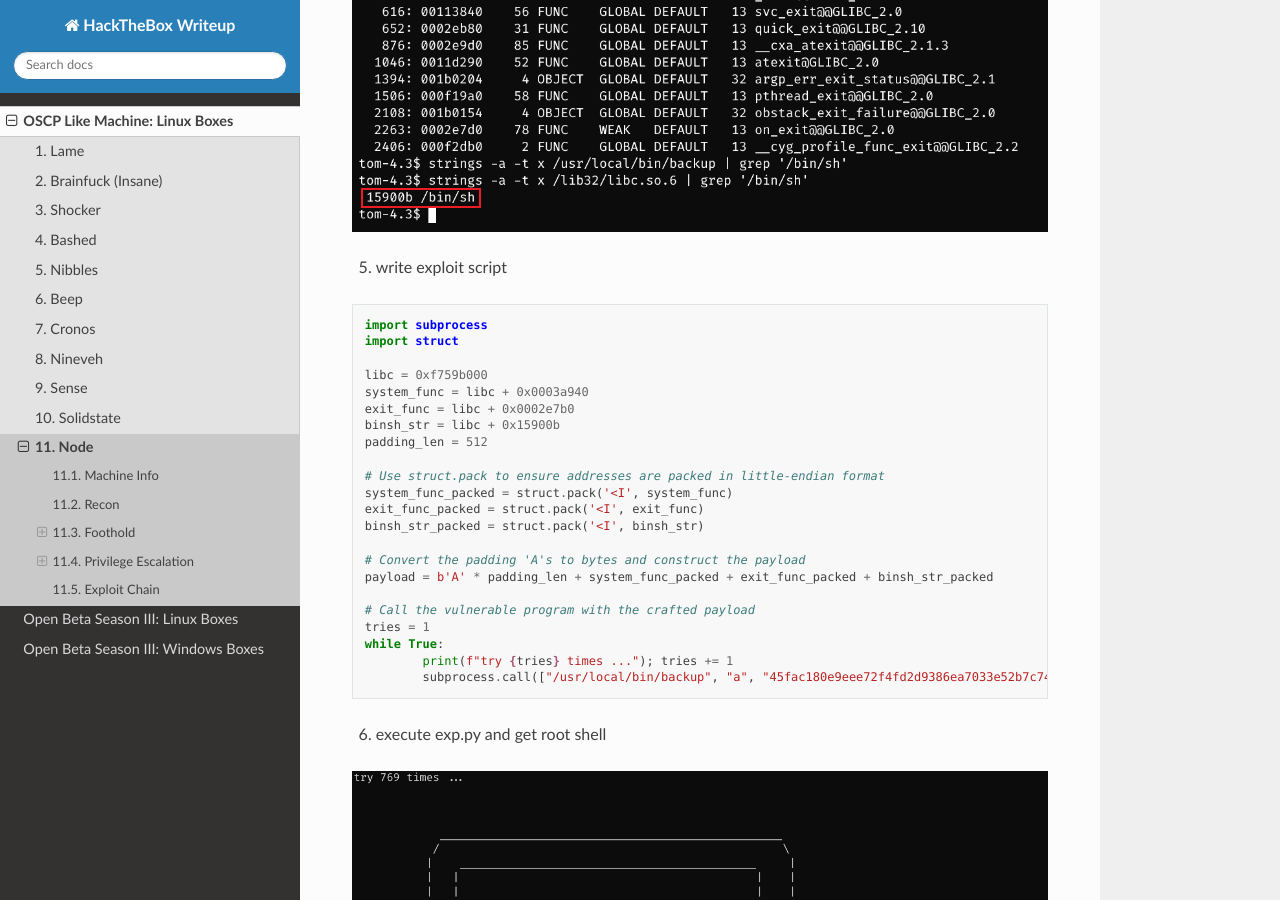
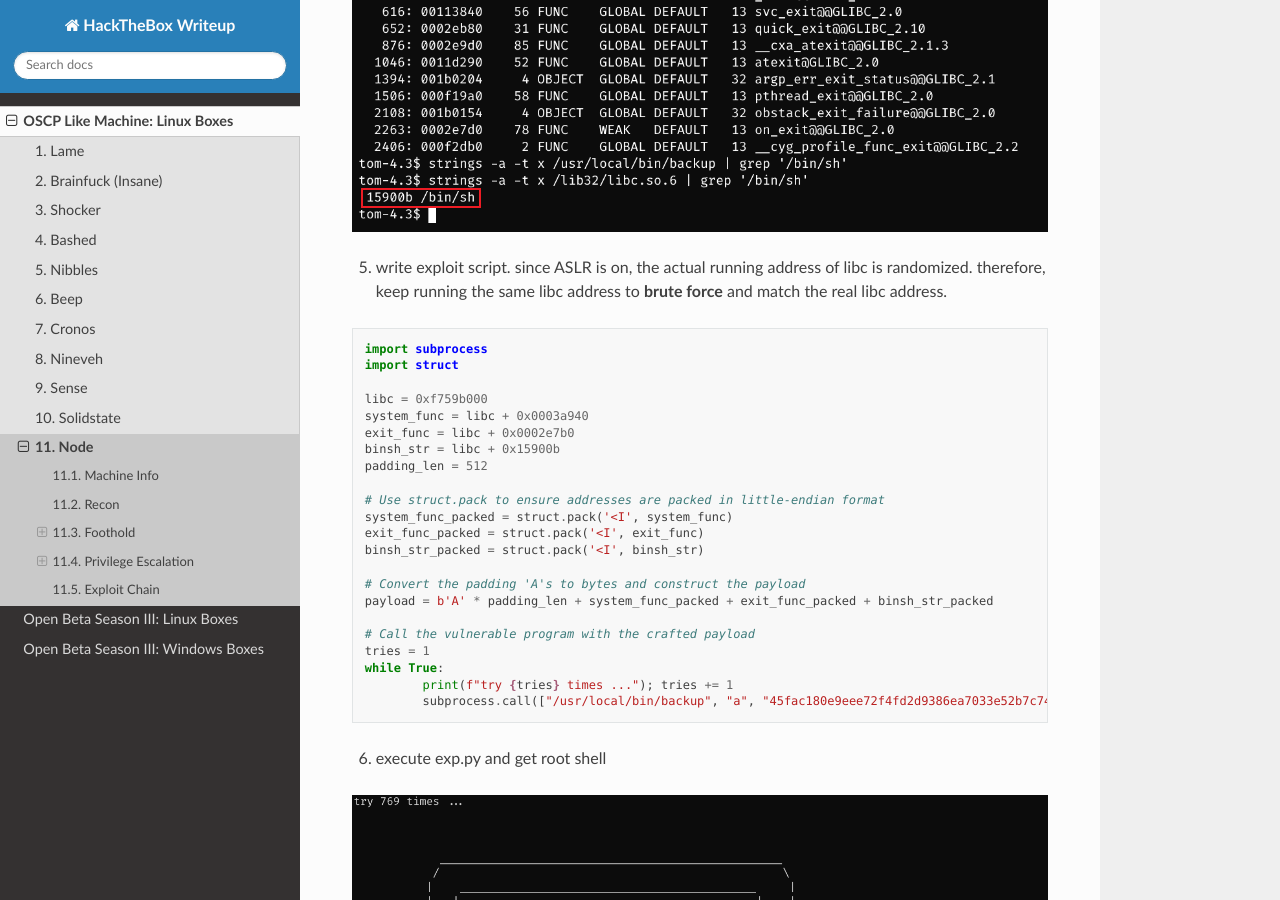
Before and after one commit to zhsh9/HackTheBox-Writeup, a Sphinx documentation site: the page built from source/linux/Node.md, in a window 1280 px wide and 900 px high, scrolled down 13228 px. Built offline with Sphinx 7.4.7 and the Read the Docs theme 2.0.0, drawn with Linux system fonts in a browser that asks for light colours.

Commit message:
[+] add oscp like, Node version3

````diff
--- a/source/linux/Node.md
+++ b/source/linux/Node.md
@@ -280,7 +280,7 @@ Above all, the exploit method is **ret2libc**.
 
 ![image-20231216204252262](./Node.assets/image-20231216204252262.png)
 
-5. write exploit script
+5. write exploit script. since ASLR is on, the actual running address of libc is randomized. therefore, keep running the same libc address to **brute force** and match the real libc address.
 
 ```python
 import subprocess
````
